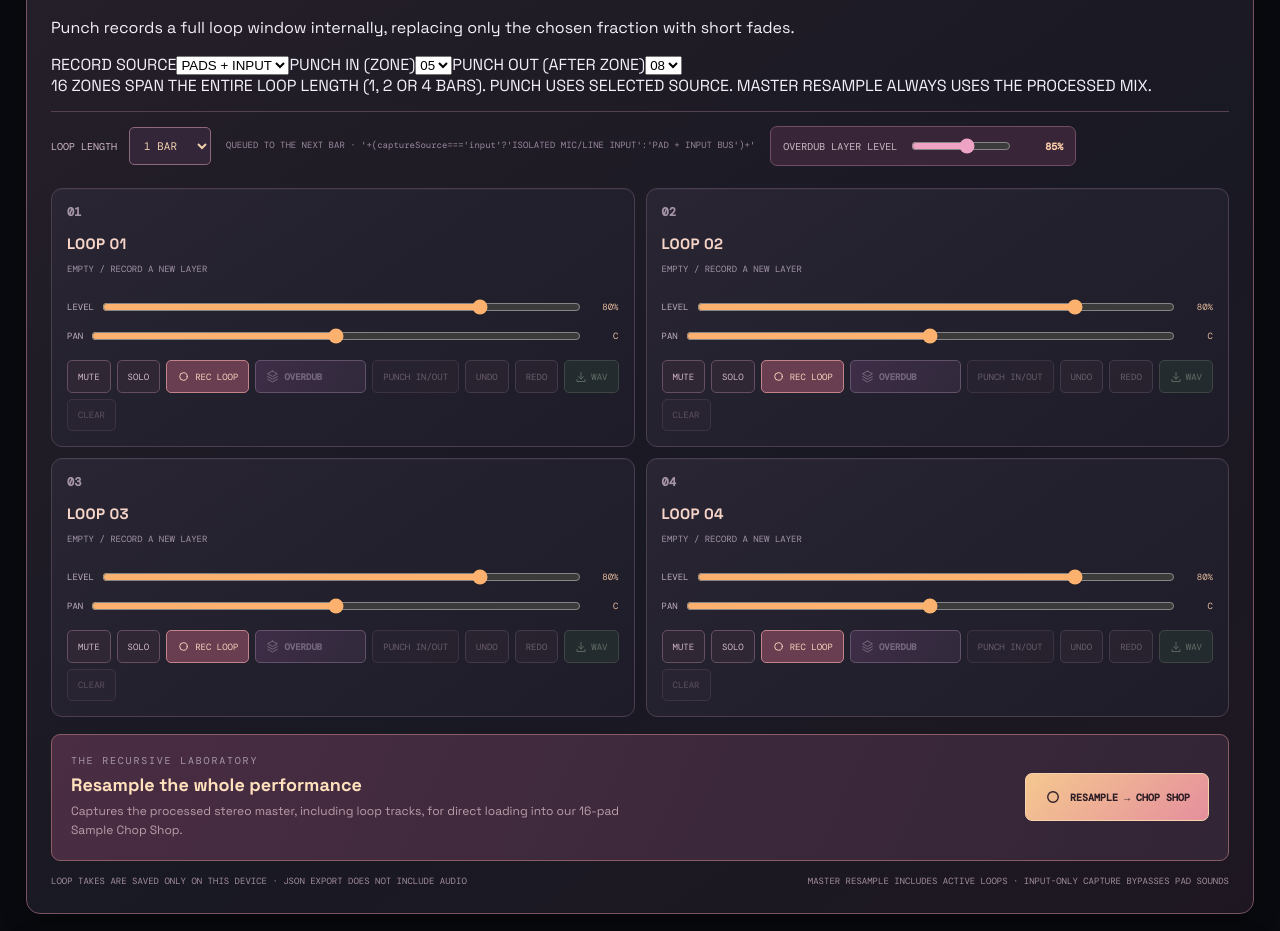
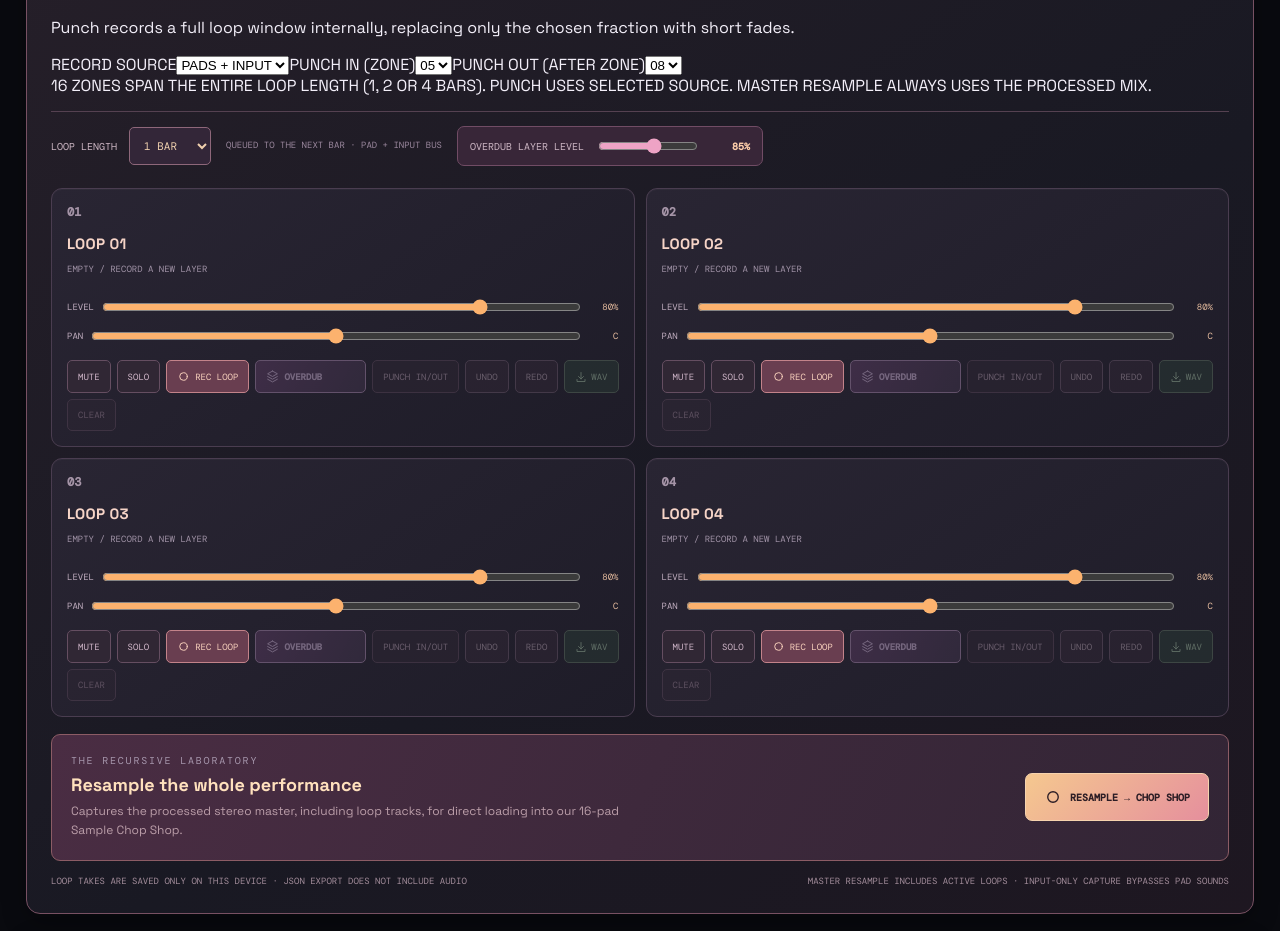
Before and after one commit to MichaelWave369/PhiBox, a React (Vite) app: page / in a window 1280 px wide. Shown: the part 1940-2871 px from the top of the page. Built offline with nearby package versions, Linux system fonts and the light colour scheme.

Commit message:
fix: correctly bind selected input-bus label in Loop Forge transport

```diff
--- a/src/App.jsx
+++ b/src/App.jsx
@@ -1162,7 +1162,7 @@ export default function App() {
                 disabled={!!captureState} onChange={e=>setLoopBars(Number(e.target.value))}>
                 <option value="1">1 BAR</option><option value="2">2 BARS</option><option value="4">4 BARS</option>
               </select></label>
-            <span>QUEUED TO THE NEXT BAR · '+(captureSource==='input'?'ISOLATED MIC/LINE INPUT':'PAD + INPUT BUS')+'</span>
+            <span>QUEUED TO THE NEXT BAR · {captureSource==='input'?'ISOLATED MIC/LINE INPUT':'PAD + INPUT BUS'}</span>
             <label className="forge-overdub-level">OVERDUB LAYER LEVEL
               <input type="range" aria-label="Overdub layer gain" min="0" max="1.5" step=".05"
                 value={overdubGain} disabled={!!captureState}
```
